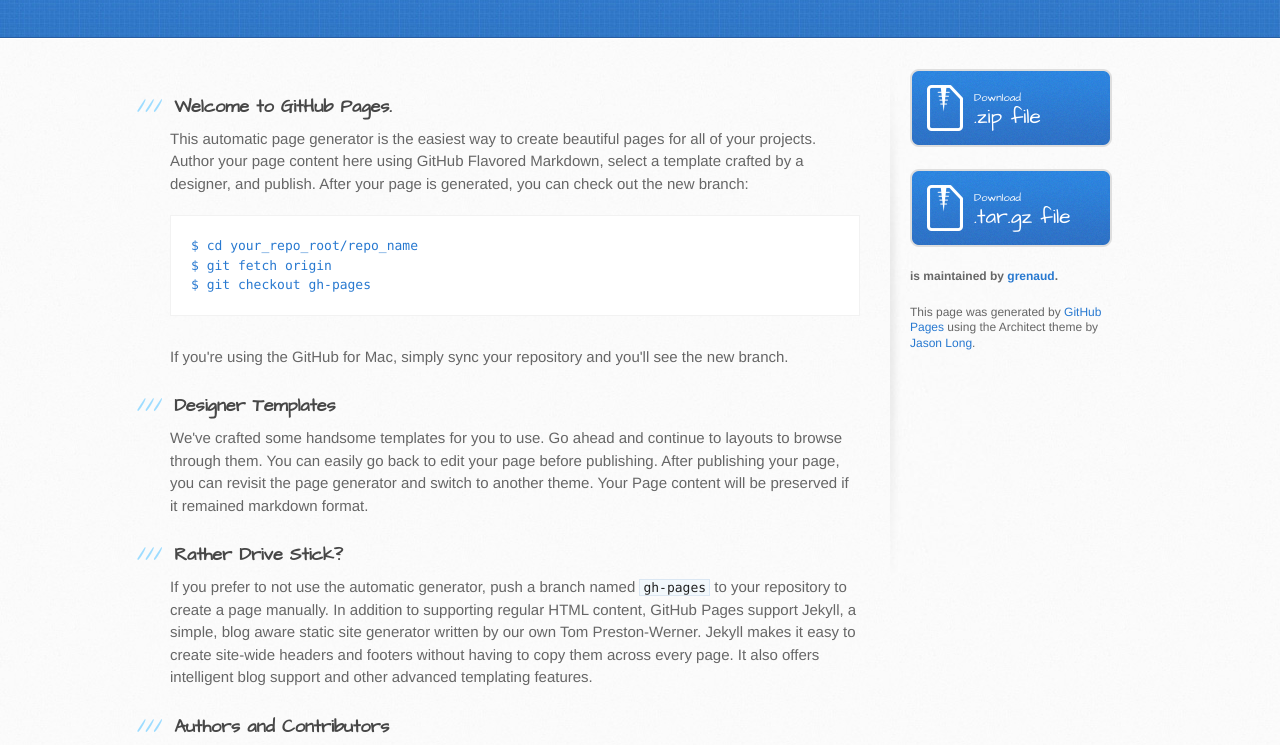
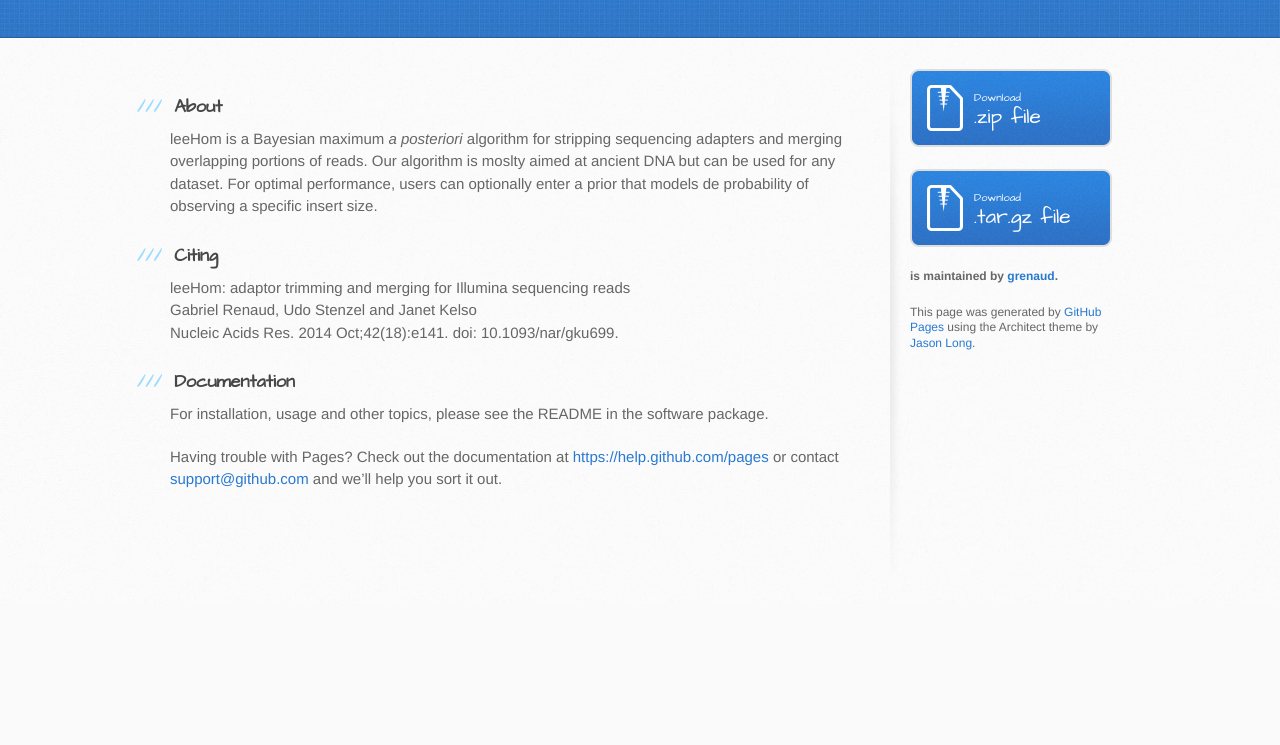
Before and after one commit to grenaud/leeHom, a plain HTML site: page index.html in a window 1280 px wide. Shown: the part 197-942 px from the top of the page. After the commit the page ends 800 px from the top, so only its background shows below. Drawn offline with Linux system fonts and the light colour scheme.

Commit message:
Update index.html

```diff
--- a/index.html
+++ b/index.html
@@ -29,34 +29,23 @@
       <div class="inner clearfix">
         <section id="main-content">
           <h3>
-<a id="welcome-to-github-pages" class="anchor" href="#welcome-to-github-pages" aria-hidden="true"><span class="octicon octicon-link"></span></a>Welcome to GitHub Pages.</h3>
+<a id="welcome-to-github-pages" class="anchor" href="#welcome-to-github-pages" aria-hidden="true"><span class="octicon octicon-link"></span></a>About</h3>
 
-<p>This automatic page generator is the easiest way to create beautiful pages for all of your projects. Author your page content here using GitHub Flavored Markdown, select a template crafted by a designer, and publish. After your page is generated, you can check out the new branch:</p>
+<p>leeHom is a Bayesian maximum <i>a posteriori</i> algorithm for stripping sequencing adapters and merging overlapping portions of reads. Our algorithm is moslty aimed at ancient DNA but can be used for any dataset. For optimal performance, users can optionally enter a prior that models de probability of observing a specific insert size.</p>
 
-<pre><code>$ cd your_repo_root/repo_name
-$ git fetch origin
-$ git checkout gh-pages
-</code></pre>
 
-<p>If you're using the GitHub for Mac, simply sync your repository and you'll see the new branch.</p>
 
 <h3>
-<a id="designer-templates" class="anchor" href="#designer-templates" aria-hidden="true"><span class="octicon octicon-link"></span></a>Designer Templates</h3>
+<a id="designer-templates" class="anchor" href="#designer-templates" aria-hidden="true"><span class="octicon octicon-link"></span></a>Citing</h3>
 
-<p>We've crafted some handsome templates for you to use. Go ahead and continue to layouts to browse through them. You can easily go back to edit your page before publishing. After publishing your page, you can revisit the page generator and switch to another theme. Your Page content will be preserved if it remained markdown format.</p>
+leeHom: adaptor trimming and merging for Illumina sequencing reads <br>
+Gabriel Renaud, Udo Stenzel and Janet Kelso <br>
+Nucleic Acids Res. 2014 Oct;42(18):e141. doi: 10.1093/nar/gku699.<br>
 
 <h3>
-<a id="rather-drive-stick" class="anchor" href="#rather-drive-stick" aria-hidden="true"><span class="octicon octicon-link"></span></a>Rather Drive Stick?</h3>
+<a id="designer-templates" class="anchor" href="#designer-templates" aria-hidden="true"><span class="octicon octicon-link"></span></a>Documentation</h3>
 
-<p>If you prefer to not use the automatic generator, push a branch named <code>gh-pages</code> to your repository to create a page manually. In addition to supporting regular HTML content, GitHub Pages support Jekyll, a simple, blog aware static site generator written by our own Tom Preston-Werner. Jekyll makes it easy to create site-wide headers and footers without having to copy them across every page. It also offers intelligent blog support and other advanced templating features.</p>
-
-<h3>
-<a id="authors-and-contributors" class="anchor" href="#authors-and-contributors" aria-hidden="true"><span class="octicon octicon-link"></span></a>Authors and Contributors</h3>
-
-<p>You can <a href="https://github.com/blog/821" class="user-mention">@mention</a> a GitHub username to generate a link to their profile. The resulting <code>&lt;a&gt;</code> element will link to the contributor's GitHub Profile. For example: In 2007, Chris Wanstrath (<a href="https://github.com/defunkt" class="user-mention">@defunkt</a>), PJ Hyett (<a href="https://github.com/pjhyett" class="user-mention">@pjhyett</a>), and Tom Preston-Werner (<a href="https://github.com/mojombo" class="user-mention">@mojombo</a>) founded GitHub.</p>
-
-<h3>
-<a id="support-or-contact" class="anchor" href="#support-or-contact" aria-hidden="true"><span class="octicon octicon-link"></span></a>Support or Contact</h3>
+<p>For installation, usage and other topics, please see the README in the software package.</p>
 
 <p>Having trouble with Pages? Check out the documentation at <a href="https://help.github.com/pages">https://help.github.com/pages</a> or contact <a href="mailto:support@github.com">support@github.com</a> and we’ll help you sort it out.</p>
         </section>
```
